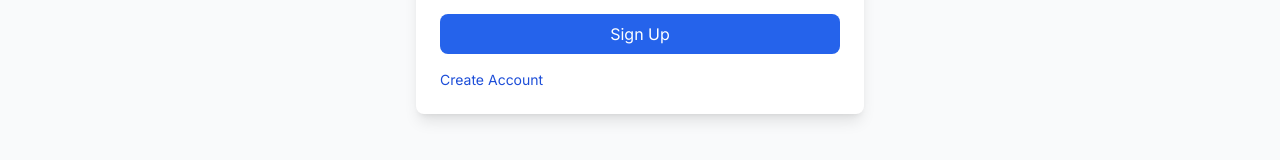
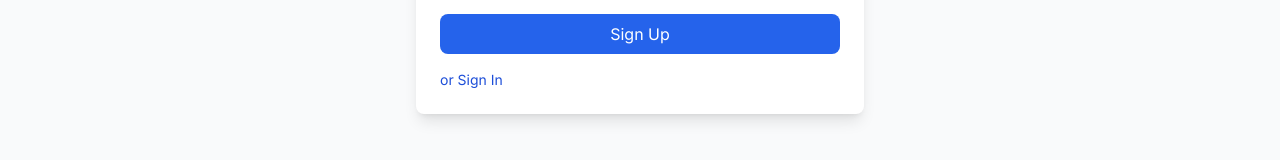
Before and after one commit to Jeffuz/AI-Customer-Support, a Next.js app in the folder my-app/: page /signup in a window 1280 px wide. Shown: the part 478-638 px from the top of the page. Built offline with nearby package versions, Linux system fonts and the light colour scheme.

Commit message:
Sign Up Logic added

```diff
--- a/my-app/src/app/signup/page.tsx
+++ b/my-app/src/app/signup/page.tsx
@@ -1,15 +1,19 @@
+"use client";
+
+// Client side Component
+
 import { FaMountain } from "react-icons/fa"
-import { useNavigate } from 'react-router-dom';
+import { useRouter } from 'next/navigation';
 
 // portion to create user data and send over to firebase. This data will then be obtained from sign in
 
-// const navigate = useNavigate();
-const handleClick = () => {
-//   navigate("/SignIn")
-}
+const Signup = () => {
 
+  const router = useRouter(); // Initialize the useRouter hoo
+  const handleClick = () => {
+    router.push('/signin')
+  }
 
-const Signup = () => {
   return (
     <div className="flex flex-col h-screen rounded-lg bg-gray-50 w-full">
     {/* Header */}
@@ -49,7 +53,8 @@ const Signup = () => {
             <div>
               <button
               type = "button"
-              className = "block text-blue-700 text-sm">Create Account </button>
+              onClick = {handleClick}
+              className = "block text-blue-700 text-sm">or Sign In </button>
             </div>
           </form>
         </div>
```
